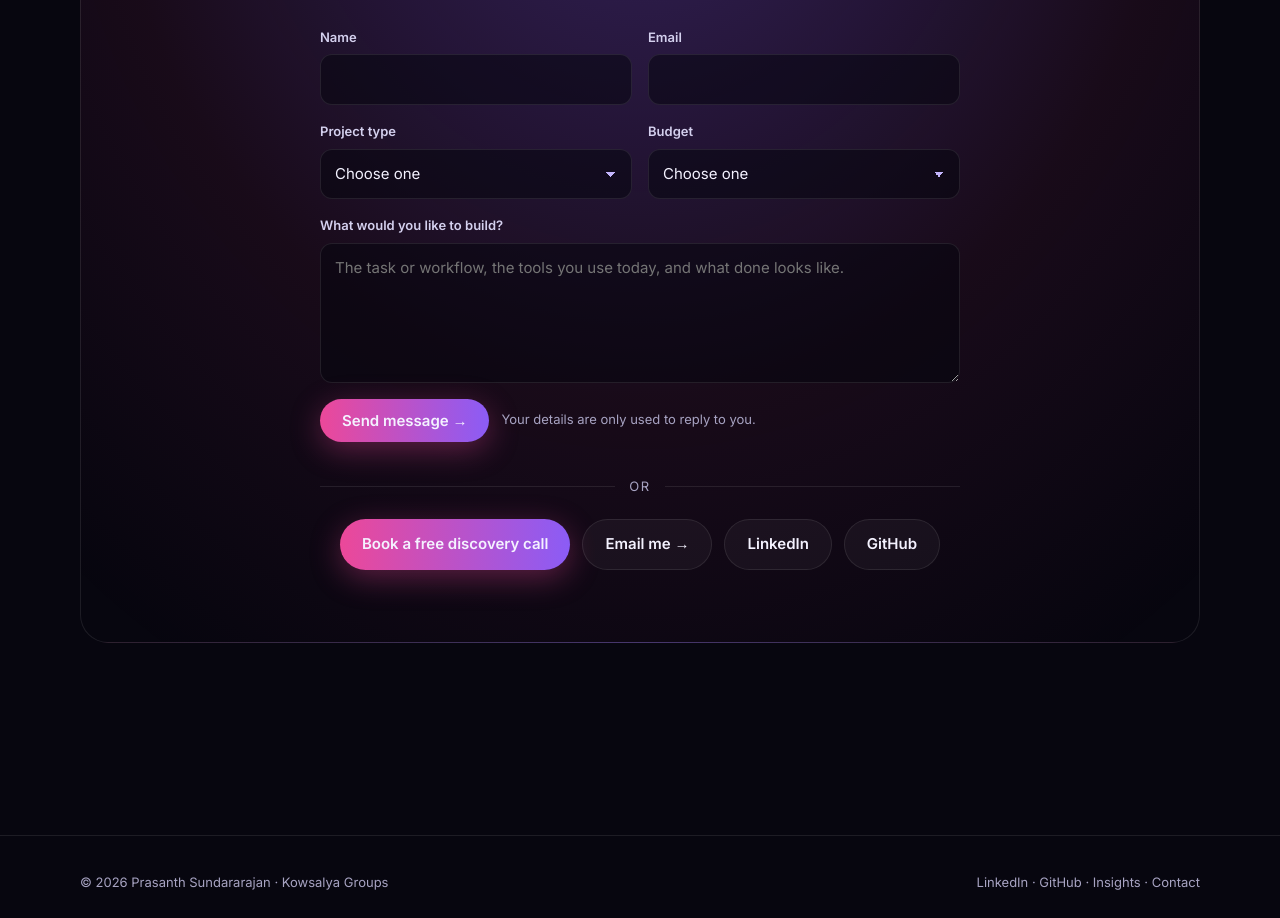
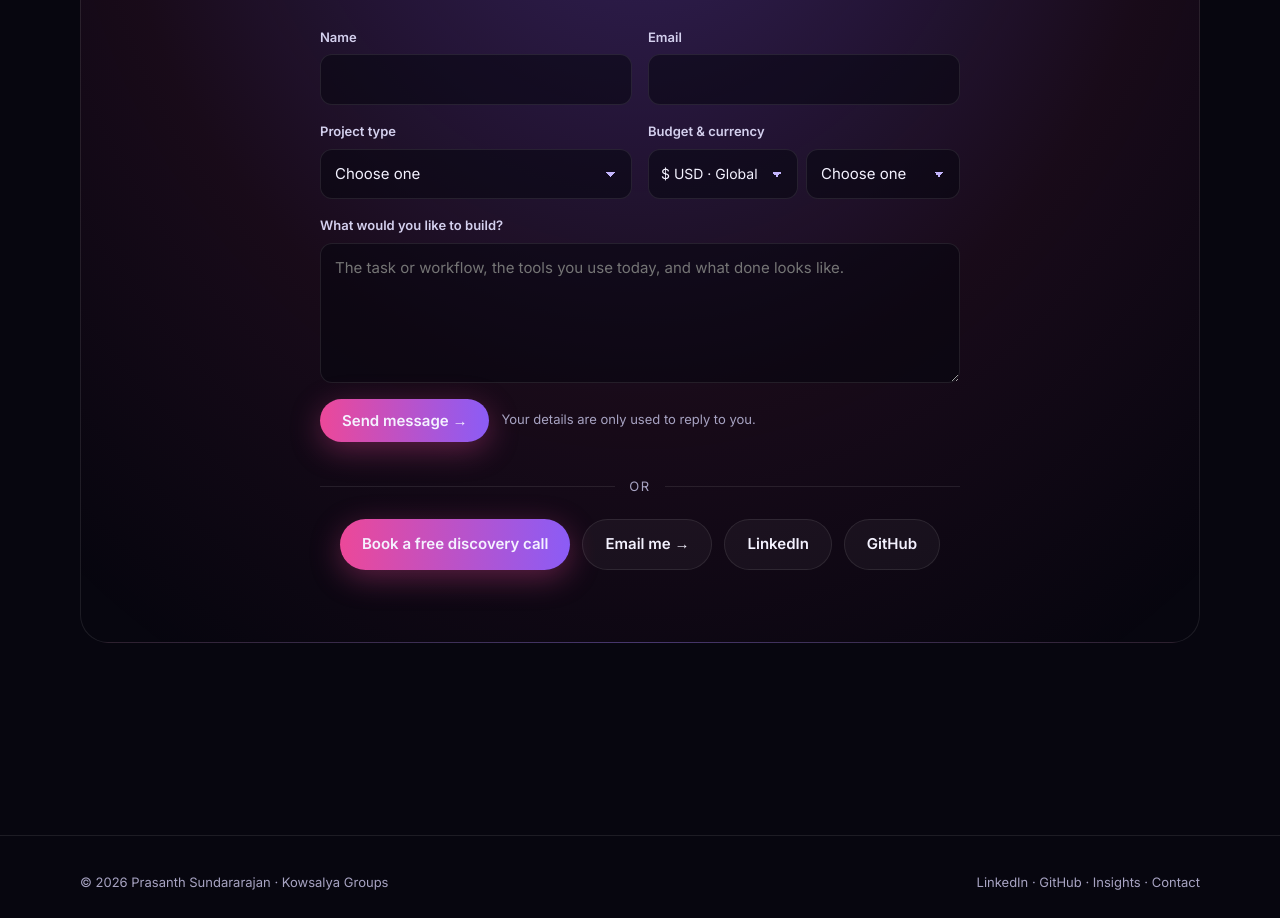
Before and after one commit to prasanth-sundararajan/prasanth-sundararajan-portfolio, a plain HTML site: page index.html in a window 1280 px wide. Shown: the part 10904-11822 px from the top of the page. Drawn offline with Linux system fonts and the light colour scheme.

Commit message:
Contact form: selectable currency for budget (defaults to visitor's country)
Co-Authored-By: Claude Opus 5.5 <noreply@anthropic.com>

```diff
--- a/assets/site.css
+++ b/assets/site.css
@@ -233,3 +233,6 @@ details p{color:var(--muted);margin-top:10px;font-size:15px}
 .booker-form .hp{position:absolute;left:-9999px;width:1px;height:1px}
 .booker-msg{font-size:14px;color:#fda4af;min-height:1em}.booker-done h3{font-size:22px}.booker-done p{color:var(--muted)}
 @media (max-width:640px){.booker{padding:20px}.booker-row{grid-template-columns:1fr}}
+
+.budget-row{display:grid;grid-template-columns:minmax(150px,.9fr) minmax(0,1.2fr);gap:8px}.budget-row .currency-pick{padding-left:12px;padding-right:30px;font-size:14px}
+@media (max-width:480px){.budget-row{grid-template-columns:1fr}}
--- a/assets/site.js
+++ b/assets/site.js
@@ -222,39 +222,56 @@
 })();
 
 
-// Contact form: show budget ranges in the visitor's local currency.
+
+// Contact form: budget ranges in a selectable currency (defaults to the visitor's country).
 (function () {
   var sel = document.getElementById('cf-budget');
   if (!sel) return;
-  var tz = '', lang = (navigator.language || 'en-US');
+  var C = {
+    INR: { loc: 'en-IN', label: '₹ INR · India', t: [25000, 100000, 300000] },
+    USD: { loc: 'en-US', label: '$ USD · Global', t: [500, 2000, 5000] },
+    EUR: { loc: 'de-DE', label: '€ EUR · Europe', t: [500, 2000, 5000] },
+    GBP: { loc: 'en-GB', label: '£ GBP · UK', t: [400, 1500, 4000] },
+    AED: { loc: 'en-AE', label: 'AED · UAE', t: [2000, 7500, 18000] },
+    AUD: { loc: 'en-AU', label: 'A$ AUD', t: [750, 3000, 7500] },
+    CAD: { loc: 'en-CA', label: 'C$ CAD', t: [700, 2800, 7000] },
+    SGD: { loc: 'en-SG', label: 'S$ SGD', t: [700, 2700, 6700] }
+  };
+  var tz = '', lang = navigator.language || 'en-US';
   try { tz = Intl.DateTimeFormat().resolvedOptions().timeZone || ''; } catch (e) { tz = ''; }
   var region = (lang.split('-')[1] || '').toUpperCase();
   var EURO = ['DE','FR','ES','IT','NL','BE','AT','IE','PT','FI','GR','LU','SK','SI','EE','LV','LT','CY','MT','HR'];
-  var cur, loc, tiers;
-  if (tz === 'Asia/Kolkata' || tz === 'Asia/Calcutta' || region === 'IN') {
-    cur = 'INR'; loc = 'en-IN'; tiers = [25000, 100000, 300000];
-  } else if (tz === 'Europe/London' || region === 'GB') {
-    cur = 'GBP'; loc = 'en-GB'; tiers = [400, 1500, 4000];
-  } else if (/^Asia\/(Dubai|Muscat)$/.test(tz) || region === 'AE') {
-    cur = 'AED'; loc = 'en-AE'; tiers = [2000, 7500, 18000];
-  } else if (/^Australia\//.test(tz) || region === 'AU') {
-    cur = 'AUD'; loc = 'en-AU'; tiers = [750, 3000, 7500];
-  } else if (/^Asia\/Singapore$/.test(tz) || region === 'SG') {
-    cur = 'SGD'; loc = 'en-SG'; tiers = [700, 2700, 6700];
-  } else if (/^America\/Toronto|^America\/Vancouver/.test(tz) || region === 'CA') {
-    cur = 'CAD'; loc = 'en-CA'; tiers = [700, 2800, 7000];
-  } else if (EURO.indexOf(region) !== -1 || /^Europe\//.test(tz)) {
-    cur = 'EUR'; loc = lang; tiers = [500, 2000, 5000];
-  } else {
-    return; // keep the default USD ranges
+  function detect() {
+    if (tz === 'Asia/Kolkata' || tz === 'Asia/Calcutta' || region === 'IN') return 'INR';
+    if (tz === 'Europe/London' || region === 'GB') return 'GBP';
+    if (/^Asia\/(Dubai|Muscat)$/.test(tz) || region === 'AE') return 'AED';
+    if (/^Australia\//.test(tz) || region === 'AU') return 'AUD';
+    if (tz === 'Asia/Singapore' || region === 'SG') return 'SGD';
+    if (/^America\/(Toronto|Vancouver|Edmonton|Winnipeg|Halifax)$/.test(tz) || region === 'CA') return 'CAD';
+    if (EURO.indexOf(region) !== -1 || /^Europe\//.test(tz)) return 'EUR';
+    return 'USD';
   }
-  var f;
-  try { f = new Intl.NumberFormat(loc, { style: 'currency', currency: cur, maximumFractionDigits: 0 }); }
-  catch (e) { return; }
-  var a = f.format(tiers[0]), b = f.format(tiers[1]), c = f.format(tiers[2]);
-  var labels = ['Not sure yet', 'Under ' + a, a + ' to ' + b, b + ' to ' + c, c + '+'];
-  var keep = sel.value;
-  while (sel.options.length > 1) sel.remove(1);
-  labels.forEach(function (t) { var o = document.createElement('option'); o.textContent = t; o.value = t + ' (' + cur + ')'; sel.appendChild(o); });
-  if (keep === 'Not sure yet') sel.value = 'Not sure yet (' + cur + ')';
+  // Currency picker placed right after the budget label.
+  var pick = document.createElement('select');
+  pick.id = 'cf-currency'; pick.className = 'currency-pick'; pick.setAttribute('aria-label', 'Currency');
+  Object.keys(C).forEach(function (k) { var o = document.createElement('option'); o.value = k; o.textContent = C[k].label; pick.appendChild(o); });
+  var label = sel.parentNode.querySelector('label[for="cf-budget"]');
+  var row = document.createElement('div'); row.className = 'budget-row';
+  sel.parentNode.insertBefore(row, sel); row.appendChild(pick); row.appendChild(sel);
+  if (label) label.textContent = 'Budget & currency';
+  function render(cur) {
+    var c = C[cur], f;
+    try { f = new Intl.NumberFormat(c.loc, { style: 'currency', currency: cur, maximumFractionDigits: 0 }); }
+    catch (e) { return; }
+    var a = f.format(c.t[0]), b = f.format(c.t[1]), d = f.format(c.t[2]);
+    var prev = sel.selectedIndex;
+    while (sel.options.length > 1) sel.remove(1);
+    ['Not sure yet', 'Under ' + a, a + ' to ' + b, b + ' to ' + d, d + '+'].forEach(function (t) {
+      var o = document.createElement('option'); o.textContent = t; o.value = t + ' (' + cur + ')'; sel.appendChild(o);
+    });
+    if (prev > 0) sel.selectedIndex = prev; // keep the same tier when switching currency
+  }
+  pick.value = detect();
+  render(pick.value);
+  pick.addEventListener('change', function () { render(pick.value); });
 })();
--- a/index.html
+++ b/index.html
@@ -27,7 +27,7 @@
 <link rel="preconnect" href="https://fonts.googleapis.com">
 <link rel="preconnect" href="https://fonts.gstatic.com" crossorigin>
 <link href="https://fonts.googleapis.com/css2?family=Inter:wght@400;500;600&amp;family=Plus+Jakarta+Sans:wght@700;800&amp;display=swap" rel="stylesheet">
-<link rel="stylesheet" href="assets/site.css?v=202611201644">
+<link rel="stylesheet" href="assets/site.css?v=202611201711">
 <script type="application/ld+json">
 {
  "@context": "https://schema.org",
@@ -270,6 +270,6 @@
 
 <footer class="foot"><div class="wrap"><span>© 2026 Prasanth Sundararajan · Kowsalya Groups</span><span><a href="https://www.linkedin.com/in/prasanth-s-a093a7109/" target="_blank" rel="noopener">LinkedIn</a> · <a href="https://github.com/prasanth-sundararajan" target="_blank" rel="noopener">GitHub</a> · <a href="blog/index.html">Insights</a> · <a href="#contact">Contact</a></span></div></footer>
 
-<script src="assets/site.js?v=202611201708" defer></script>
+<script src="assets/site.js?v=202611201711" defer></script>
 </body>
 </html>
```
Also changed, not shown: blog/crewai-research-crew.html (+2 -2 lines), blog/index.html (+2 -2 lines), blog/no-double-booking.html (+2 -2 lines), blog/self-correcting-data-agent.html (+2 -2 lines), case-studies/datapilot.html (+2 -2 lines), case-studies/launchscout.html (+2 -2 lines), case-studies/reviewlens.html (+2 -2 lines), case-studies/slotease.html (+2 -2 lines).
